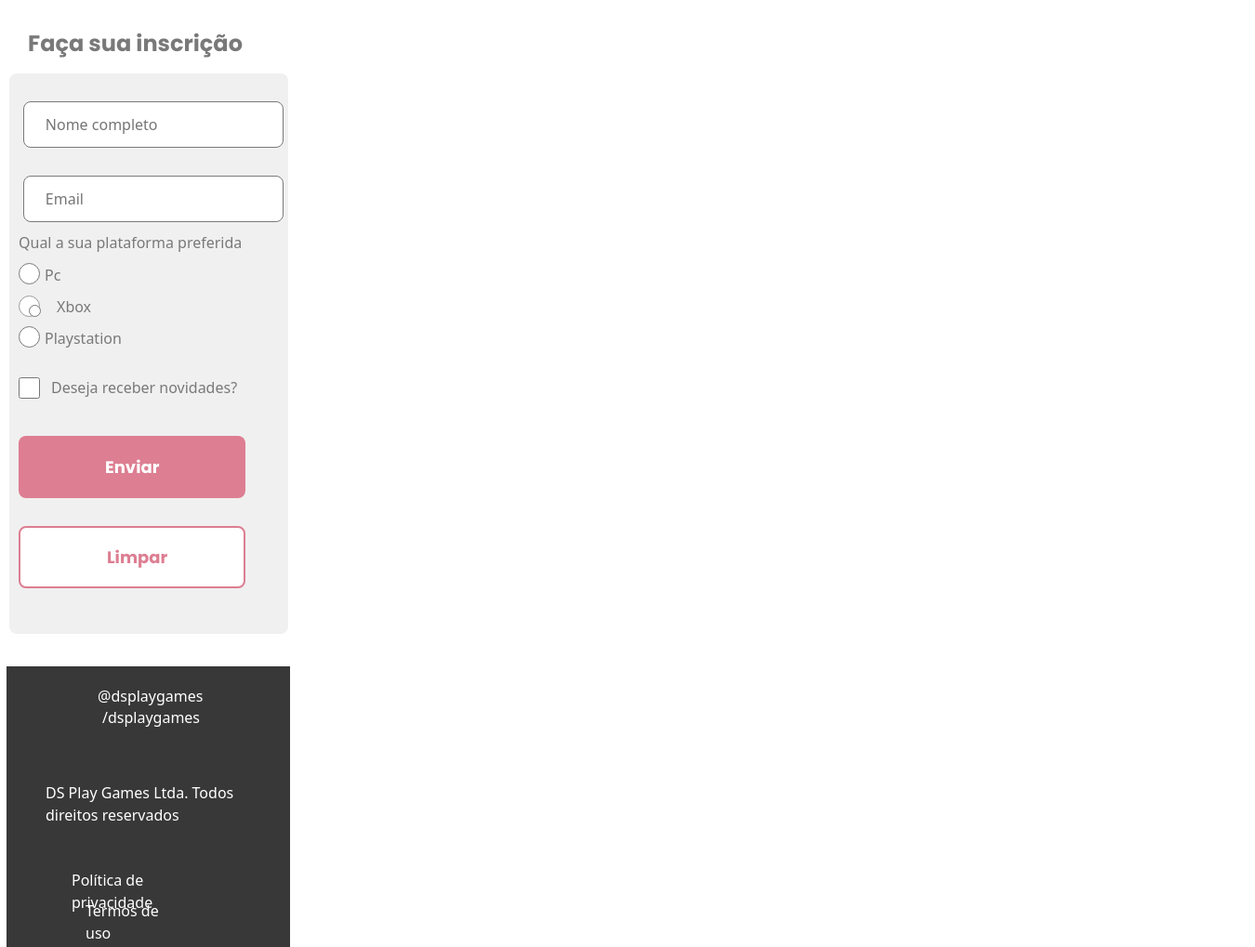
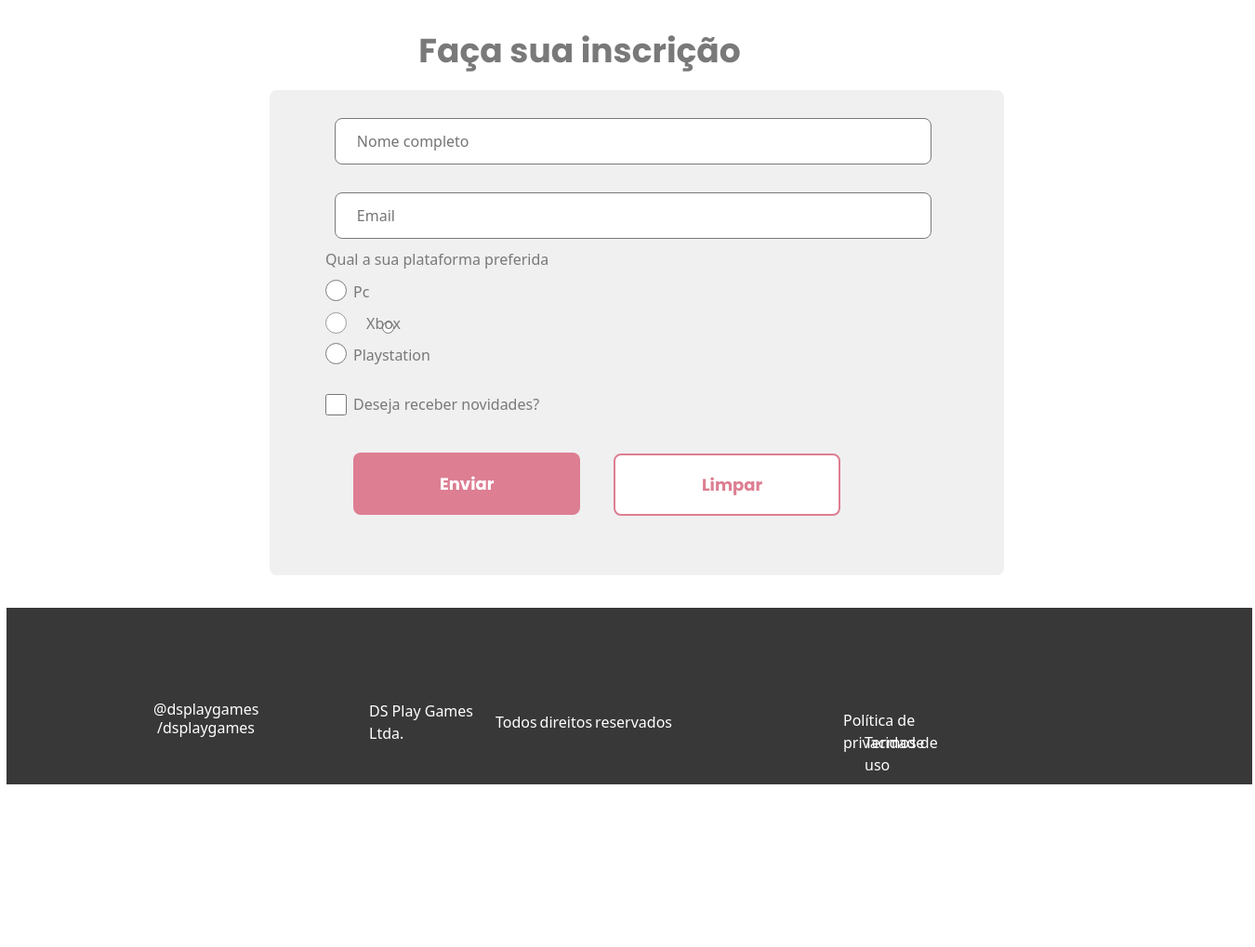
Before and after one commit to Josi8752/Desafio_responsivo, a plain HTML site: page index.html in a window 1280 px wide. Shown: the part 1400-2419 px from the top of the page at 93% size, 1350 px wide, since content can reach past the window. After the commit the page ends 2244 px from the top, so only its background shows below. Drawn offline with nearby package versions, Linux system fonts and the light colour scheme.

Commit message:
Terminado

```diff
--- a/css/style.css
+++ b/css/style.css
@@ -1,5 +1,8 @@
 /*Auxiliaries*/
-
+body{
+  align-items: center;
+  margin: 0;
+}
 :root {
   --color-greenaqua: #38af90;
   --color-pink: #dd7e92;
@@ -67,7 +70,7 @@ hr {
 
   background: var(--color-white);
 }
-.rectangle-plataforma {
+.rectangle-placeholder {
   width: 280px;
   height: 50px;
   background: var(--color-wheitemais);
@@ -254,7 +257,7 @@ header a {
   color: var(--color-greenaqua);
 }
 /*section-inscrição*/
-.rectangle-placeholder {
+.rectangle-plataforma {
   width: 300px;
   height: 603px;
   margin-left: 10px;
@@ -473,7 +476,6 @@ footer a {
   margin-left: 85px;
 }
 @media (min-width: 768px) {
-
   .fonte-list {
     font-family: "Poppins";
     font-style: normal;
@@ -516,12 +518,12 @@ footer a {
     margin-left: 20px;
   }
   .rectangle-1 {
-    margin-left: 100px;
+    margin-left: 150px;
     width: 990px;
     height: 247px;
   }
   .rectangle-2 {
-    margin-left: 100px;
+    margin-left: 150px;
     width: 990px;
     height: 247px;
   }
@@ -529,7 +531,7 @@ footer a {
     width: 302px;
     height: 54px;
     font-size: 36px;
-    margin: 40px 60px 100px 450px;
+    margin: 40px 60px 100px 480px;
   }
   .title-div-news {
     width: 907px;
@@ -553,21 +555,19 @@ footer a {
     margin-left: 350px;
   }
   .rectangle-gray {
-
-    width: 1200px;
+    width: 1340px;
     height: 559px;
 
   }
 
   .rectangle-games-white1 {
     margin: -70px 0 0 120px;
-
   }
 
-  .rectangle-games-white2{
+  .rectangle-games-white2 {
     margin: -325px 0 0 450px;
   }
-  .rectangle-games-white3{
+  .rectangle-games-white3 {
     margin: -327px 0 0 780px;
   }
 
@@ -575,6 +575,105 @@ footer a {
     width: 112px;
     height: 54px;
     font-size: 36px;
-    margin-left: 500px;
+    margin-left: 530px;
+  }
+  .inscrição {
+    width: 347px;
+    height: 54px;
+    margin: 10px 0 40px 450px;
+    font-size: 36px;
+  }
+  .rectangle-plataforma {
+    width: 790px;
+    height: 522px;
+    margin-left: 290px;
+  }
+  .rectangle-placeholder {
+    width: 642px;
+    height: 50px;
+    margin-left: 70px;
+  }
+  .qual {
+    margin-left: 60px;
+  }
+  .radio {
+    margin-left: 60px;
+  }
+
+  .pc {
+    margin-left: 90px;
+  }
+  .xbox {
+    margin-left: -30px;
+  }
+  .play {
+    margin-left: 90px;
+
+    color: var(--color-gray);
+  }
+  .check {
+    margin-left: 60px;
+  }
+  .deseja {
+    margin-left: 90px;
+  }
+  .enviar-button {
+    margin-left: 90px;
+  }
+  .limpar-button {
+    margin-left: 370px;
+    margin-top: -66px;
+  }
+  .limpar {
+    width: 66px;
+    height: 27px;
+
+    font-size: 18px;
+
+    margin-left: 93px;
+
+    color: var(--color-pink);
+  }
+  footer {
+    width: 1340px;
+    height: 190px;
+    display: flex;
+
+  }
+  .ds-insta {
+    width: 111px;
+    height: 21px;
+    padding: 80px;
+    margin-left: 78px;
+  }
+  .ds-twitter {
+    width: 104px;
+    height: 21px;
+    margin-top: -80px;
+    margin-left: 162px;
+  }
+  .ds-todos {
+    width: 326px;
+    height: 21px;
+    margin-left: 390px;
+    margin-top: -45px;
+    display: flex;
+    align-items: center;
+  }
+.sep-footer{
+  align-items: center;
+ margin-left: 3px;
+}
+  .politicas {
+    width: 161px;
+    height: 21px;
+    margin-top: -45px;
+    margin-left: 900px;
+  }
+  .termos {
+    width: 104px;
+    height: 21px;
+    margin-top: -17px;
+    margin-left: 923px;
   }
 }
--- a/index.html
+++ b/index.html
@@ -88,11 +88,11 @@
 <section id="Sign-up">
     <h1  class="inscrição fonte">Faça sua inscrição</h1>
 
-<form action="DSPlayGames"  class="rectangle-placeholder ">
+<form action="DSPlayGames"  class="rectangle-plataforma ">
     <div >
         <div >
-            <input type="text"  class="rectangle-plataforma" placeholder="     Nome completo">
-            <input type="text"  class="rectangle-plataforma" placeholder="     Email">
+            <input type="text"  class="rectangle-placeholder" placeholder="     Nome completo">
+            <input type="text"  class="rectangle-placeholder" placeholder="     Email">
         </div>
     </div>
     <div class="qual">
@@ -131,7 +131,7 @@
    <a href="DSPlayGames" class="ds-twitter">/dsplaygames</a>
    </div>
    <div>
-   <a href="DSPlayGames" class="ds-todos"> DS Play Games Ltda. Todos direitos reservados</a>
+   <a href="DSPlayGames" class="ds-todos"> DS Play Games Ltda.  <span class="sep-footer">Todos</span><span class="sep-footer">  direitos </span><span class="sep-footer"> reservados</span> </a>
     </div>
     <div>
         <a href="DSPlayGames" class="politicas"> Política de privacidade</a>
```
